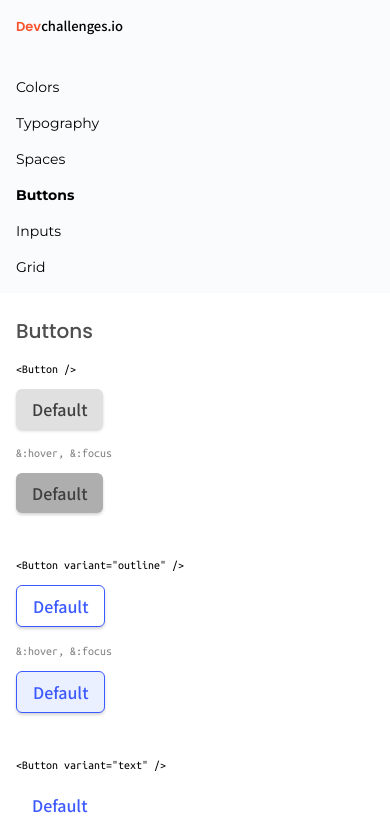
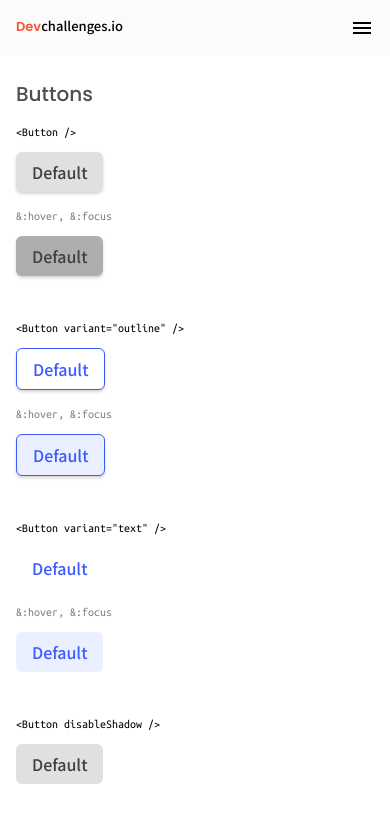
Before and after one commit to pandagenduts/challenge1-frontend-devchallenges.io, a React (Vite) app: page /buttons in a window 390 px wide. Shown: the top 829 px of the page. Built offline with nearby package versions, Linux system fonts and the light colour scheme.

Commit message:
adding a hamburger toggle menu on mobile for better UI UX

```diff
--- a/src/component/Navigation/Navigation.jsx
+++ b/src/component/Navigation/Navigation.jsx
@@ -1,12 +1,36 @@
+import { useState } from "react";
 import { NavLink } from "react-router-dom";
+import HamburgerIcon from "../../../public/hamburger.svg";
+import CloseIcon from "../../../public/close.svg";
 
 const Navigation = () => {
+  const [showMenu, setShowMenu] = useState(false);
+
   return (
     <aside className="w-full p-4 md:pt-12 md:w-64 bg-FAFBFD">
-      <p className="mb-10 md:mb-[122px] text-[13px]">
-        <span className="text-[#F7542E] font-poppins font-semibold">Dev</span>challenges.io
-      </p>
-      <nav>
+      <div className="flex justify-between">
+        <p className="text-[13px]">
+          <span className="text-[#F7542E] font-poppins font-semibold">Dev</span>
+          challenges.io
+        </p>
+        {!showMenu && (
+          <img
+            src={HamburgerIcon}
+            alt="hamburger-icon"
+            className="cursor-pointer md:hidden"
+            onClick={() => setShowMenu(true)}
+          />
+        )}
+        {showMenu && (
+          <img
+            src={CloseIcon}
+            alt="close-icon"
+            className="cursor-pointer md:hidden"
+            onClick={() => setShowMenu(false)}
+          />
+        )}
+      </div>
+      <nav className={`${!showMenu && "hidden"} md:block mt-10 md:mt-[122px]`}>
         <ul className="flex flex-col gap-4 text-sm font-thin md:gap-6 font-montserrat">
           <li className="transition duration-150 hover:font-bold">
             <NavLink
```
Also changed, not shown: public/close.svg (added), public/hamburger.svg (added).
